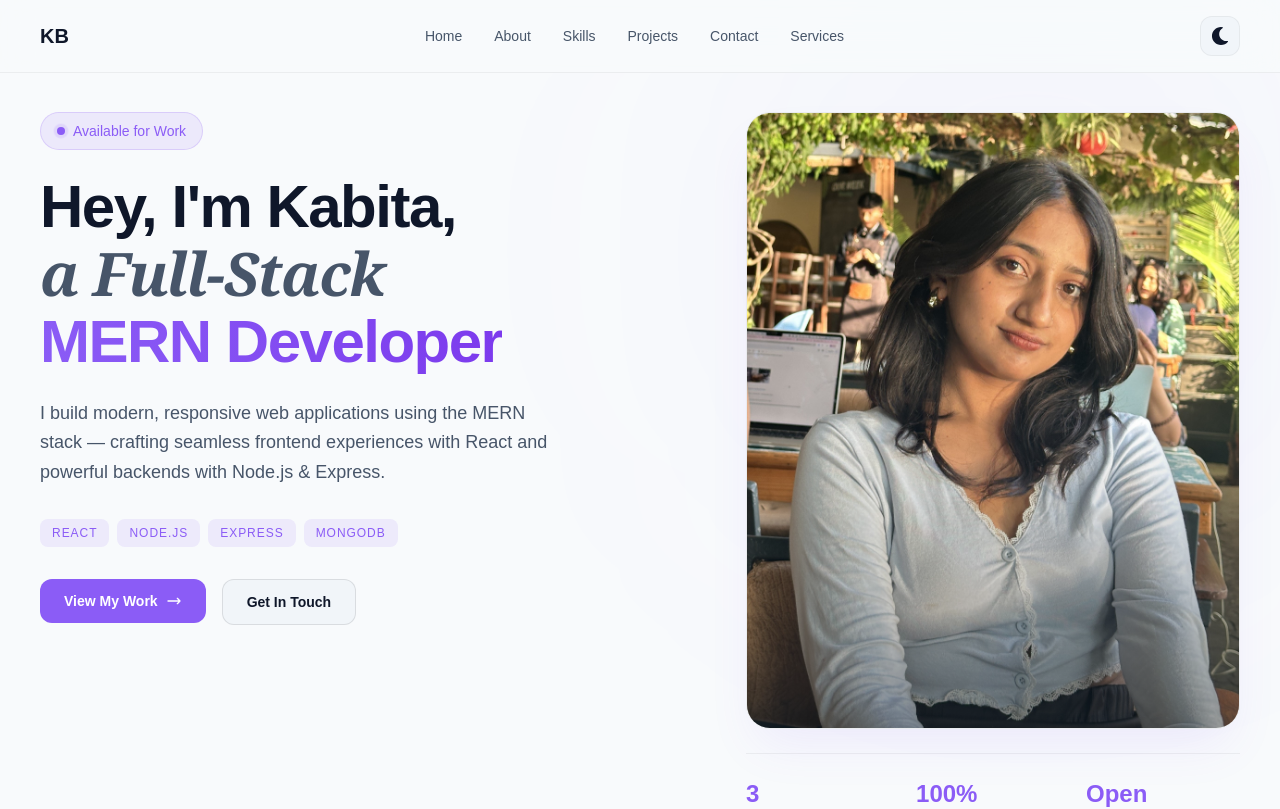
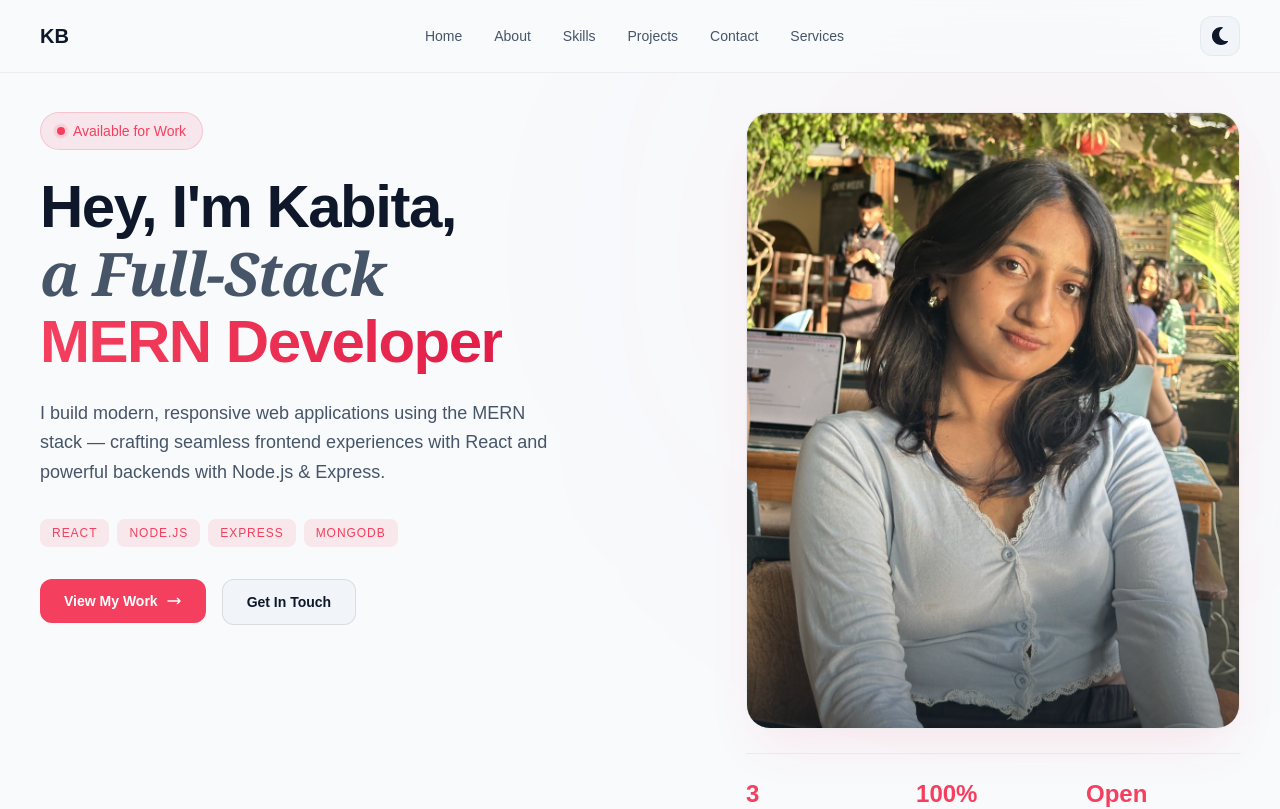
Before and after one commit to Kabita01-web/portfolio, a React (Vite) app in the folder portfolio-react/: page / in a window 1280 px wide. Shown: the top 809 px of the page. Built offline with nearby package versions, Linux system fonts and the light colour scheme.

Commit message:
feat(portfolio-react): Update button styles for darker theme.

```diff
--- a/portfolio-react/src/index.css
+++ b/portfolio-react/src/index.css
@@ -9,9 +9,9 @@
   --color-text-primary: #0f172a;
   --color-text-secondary: #475569;
   --color-text-muted: #94a3b8;
-  --color-accent: #8b5cf6;
-  --color-accent-hover: #7c3aed;
-  --color-accent-light: #c4b5fd;
+  --color-accent: #f43f5e;
+  --color-accent-hover: #e11d48;
+  --color-accent-light: #fda4af;
 }
 
 .dark {
@@ -21,9 +21,9 @@
   --color-text-primary: #f8fafc;
   --color-text-secondary: #cbd5e1;
   --color-text-muted: #64748b;
-  --color-accent: #a78bfa;
-  --color-accent-hover: #c4b5fd;
-  --color-accent-light: #8b5cf6;
+  --color-accent: #fb7185;
+  --color-accent-hover: #fda4af;
+  --color-accent-light: #f43f5e;
 }
 
 @layer base {
@@ -82,11 +82,29 @@
   }
 
   .card {
-    @apply bg-bg-secondary rounded-2xl border border-black/5 dark:border-white/10 transition-all duration-300;
+    background-color: var(--color-bg-secondary);
+    border-radius: 1rem;
+    border: 1px solid rgba(0, 0, 0, 0.05);
+    transition: all 0.3s ease;
+  }
+
+  .dark .card {
+    border-color: rgba(255, 255, 255, 0.1);
   }
 
   .card-hover {
-    @apply hover:transform hover:-translate-y-1 hover:shadow-xl hover:border-accent/30;
+    transition: all 0.3s ease;
+  }
+
+  .card-hover:hover {
+    transform: translateY(-4px);
+    box-shadow: 0 12px 40px rgba(0, 0, 0, 0.08);
+    border-color: var(--color-accent);
+  }
+
+  .dark .card-hover:hover {
+    box-shadow: 0 12px 40px rgba(244, 63, 94, 0.15);
+    border-color: var(--color-accent);
   }
 
   .btn-primary {
@@ -139,10 +157,10 @@
   @keyframes pulse-glow {
     0%,
     100% {
-      box-shadow: 0 0 20px rgba(139, 92, 246, 0.3);
+      box-shadow: 0 0 20px rgba(244, 63, 94, 0.3);
     }
     50% {
-      box-shadow: 0 0 40px rgba(139, 92, 246, 0.6);
+      box-shadow: 0 0 40px rgba(244, 63, 94, 0.6);
     }
   }
 
@@ -162,57 +180,3 @@
     animation: pulse-glow 2s ease-in-out infinite;
   }
 }
-@layer utilities {
-  .section-padding {
-    @apply py-20 md:py-28 px-4 md:px-8;
-  }
-
-  .container-main {
-    @apply max-w-[1200px] mx-auto;
-  }
-
-  .section-label {
-    @apply inline-flex items-center gap-2 text-sm font-semibold tracking-wider uppercase text-accent mb-4;
-  }
-
-  .section-title {
-    @apply text-3xl md:text-4xl lg:text-5xl font-bold text-text-primary leading-tight;
-  }
-
-  /* Update these to use theme variables */
-  .card {
-    background-color: var(--color-bg-secondary);
-    border-radius: 1rem;
-    border: 1px solid rgba(0, 0, 0, 0.05);
-    transition: all 0.3s ease;
-  }
-
-  .dark .card {
-    border-color: rgba(255, 255, 255, 0.1);
-  }
-
-  .card-hover {
-    transition: all 0.3s ease;
-  }
-
-  .card-hover:hover {
-    transform: translateY(-4px);
-    box-shadow: 0 12px 40px rgba(0, 0, 0, 0.08);
-    border-color: var(--color-accent);
-  }
-
-  .dark .card-hover:hover {
-    box-shadow: 0 12px 40px rgba(139, 92, 246, 0.15);
-    border-color: var(--color-accent);
-  }
-
-  .btn-primary {
-    @apply inline-flex items-center justify-center gap-2 px-6 py-3 text-sm font-semibold text-white bg-accent rounded-xl transition-all duration-300 hover:bg-accent-hover hover:shadow-lg hover:shadow-accent/25 hover:-translate-y-0.5;
-  }
-
-  .btn-secondary {
-    @apply inline-flex items-center justify-center gap-2 px-6 py-3 text-sm font-semibold text-text-primary bg-bg-secondary border border-black/10 dark:border-white/10 rounded-xl transition-all duration-300 hover:border-accent hover:text-accent;
-  }
-
-  /* ... rest of your animations remain the same ... */
-}
```
